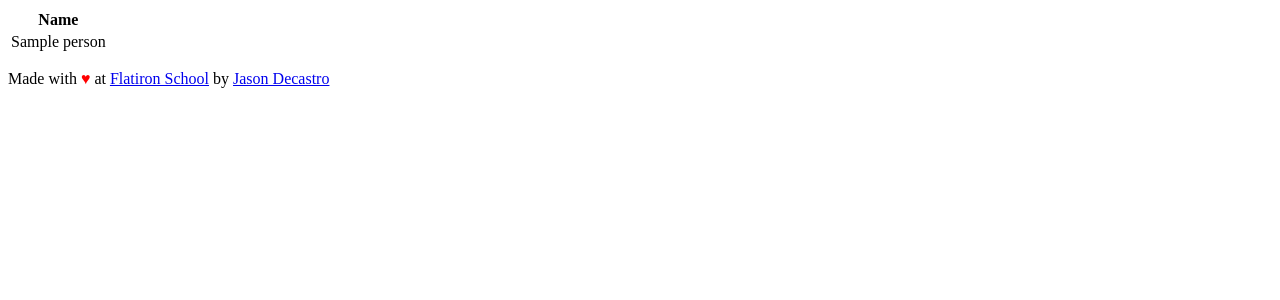
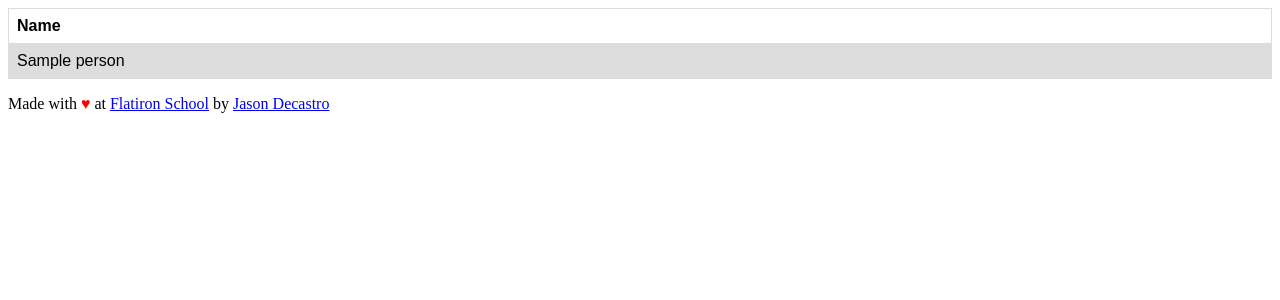
Before and after one commit to jasondecastro/oncampus, a Flask app: template templates/index.html in a window 1280 px wide. Shown: the top 300 px of the page. Run offline with Flask 2, Linux system fonts and the light colour scheme; the template is opened without the code that fills it: most values are stand-ins (such as "Sample title", 1, 10 or a date in 2020).

Commit message:
added templating for website access

```diff
--- a/templates/index.html
+++ b/templates/index.html
@@ -1,6 +1,23 @@
 <html>
   <head>
     <title>OnCampus</title>
+    <style>
+      table {
+          font-family: arial, sans-serif;
+          border-collapse: collapse;
+          width: 100%;
+      }
+
+      td, th {
+          border: 1px solid #dddddd;
+          text-align: left;
+          padding: 8px;
+      }
+
+      tr:nth-child(even) {
+          background-color: #dddddd;
+      }
+    </style>
   </head>
   <body>
   <table>
```
